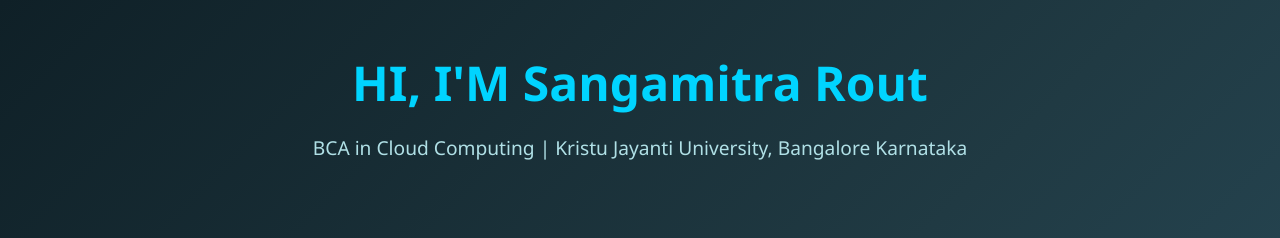
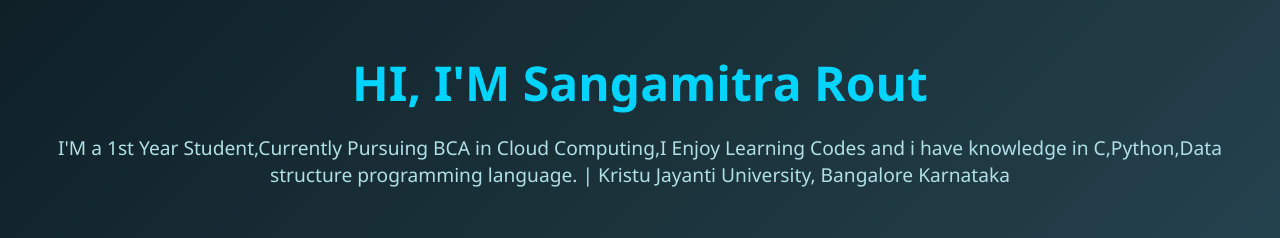
Before and after one commit to sangamitrarout/sangamitra, a plain HTML site: page index.html in a window 1280 px wide. Shown: the top 238 px of the page. Drawn offline with Linux system fonts and the light colour scheme.

Commit message:
Update introduction paragraph in index.html

```diff
--- a/index.html
+++ b/index.html
@@ -79,7 +79,7 @@
     <h1>
       HI,
       I'M Sangamitra Rout</h1>
-    <p>BCA in Cloud Computing | Kristu Jayanti University, Bangalore Karnataka</p>
+    <p>I'M a 1st Year Student,Currently Pursuing BCA in Cloud Computing,I Enjoy Learning Codes and i have knowledge in C,Python,Data structure programming language.  | Kristu Jayanti University, Bangalore Karnataka</p>
   </header>
 
   <div class="illustration">
```
